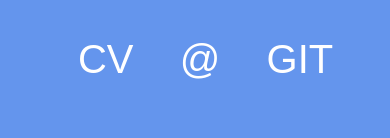
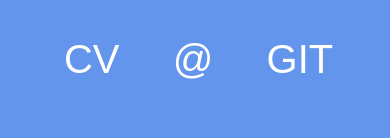
Before and after one commit to jantrkn/website, a plain HTML site: page index.html in a window 390 px wide. Shown: the part 625-763 px from the top of the page. Drawn offline with Linux system fonts and the light colour scheme.

Commit message:
Update mobile.css

```diff
--- a/mobile.css
+++ b/mobile.css
@@ -49,7 +49,9 @@ img#circle{
     /* font-weight: bold; */
 }
 .mainlist a.mls{
-    padding-left: 10%;
+    padding: 6%;
+    height: 30vh;
+    text-align: justify;
 }
 a:hover{
     color: #1f66e5;
```
